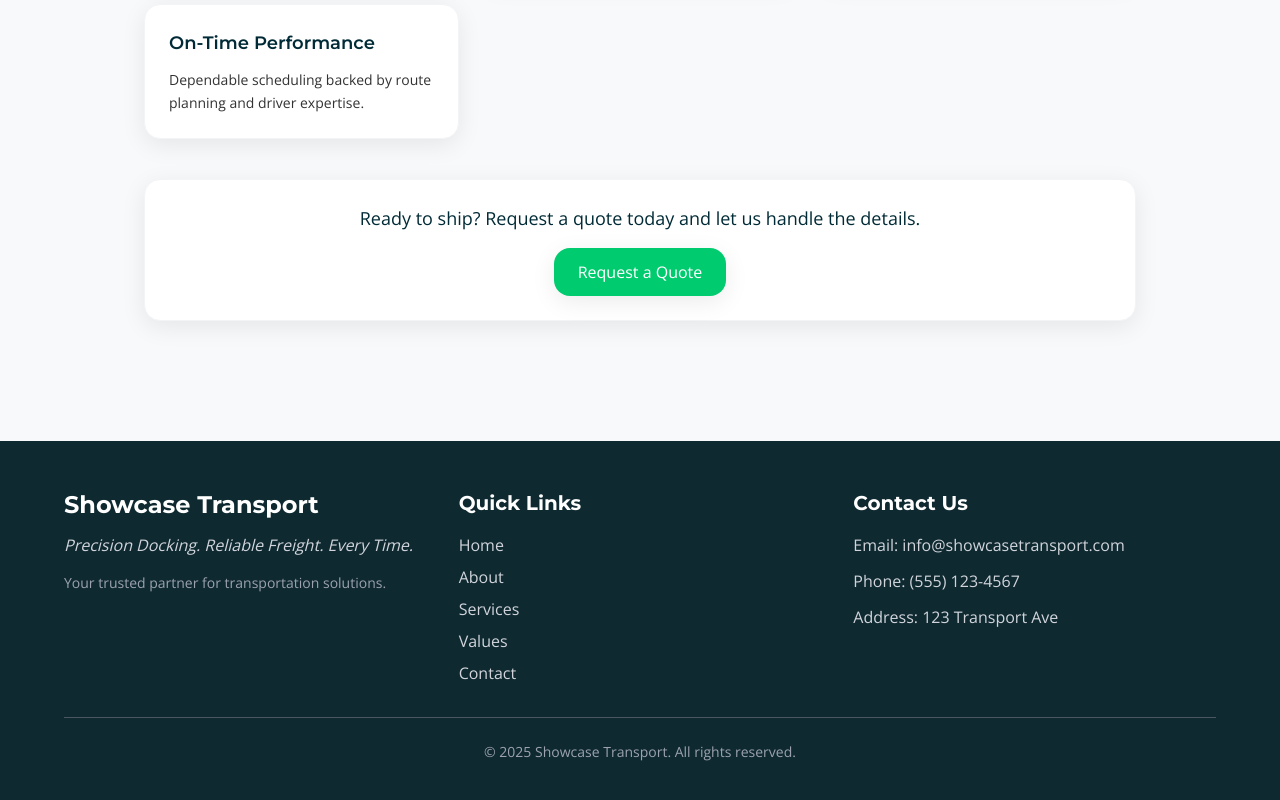
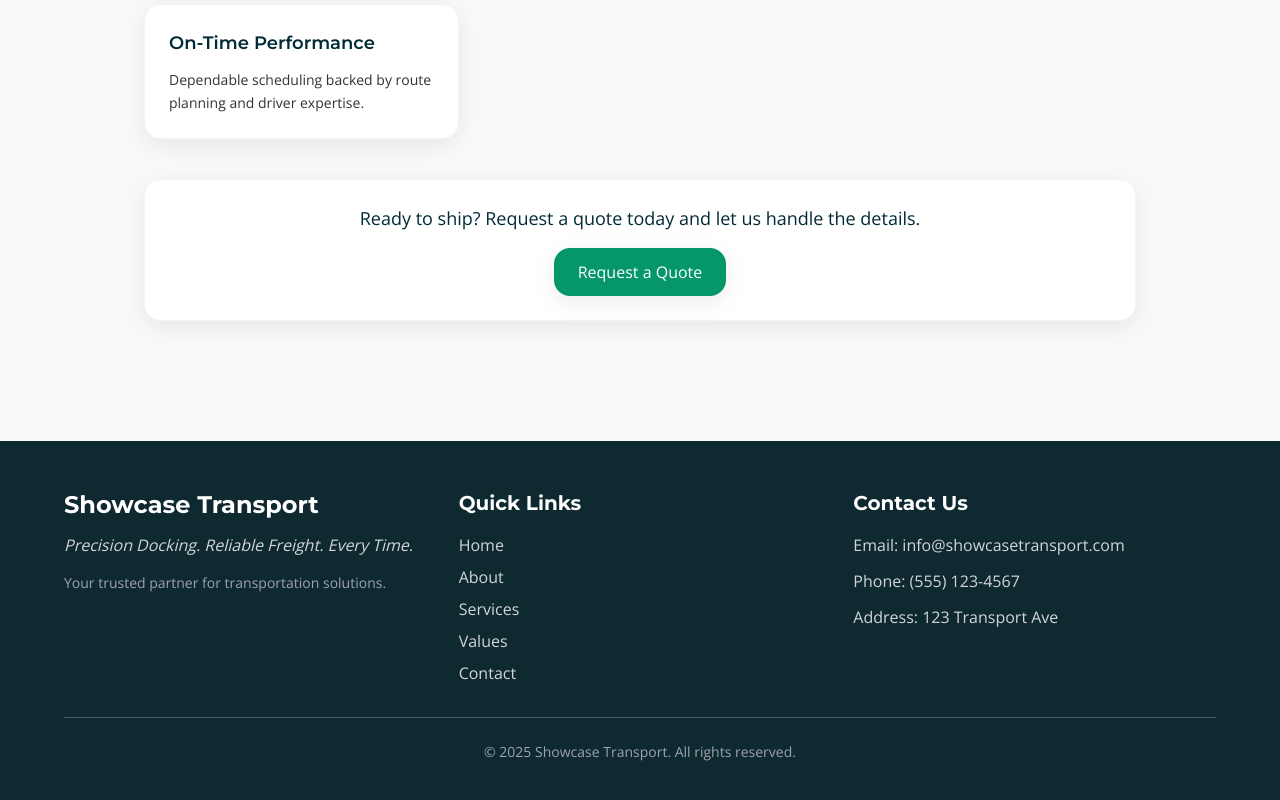
Before and after one commit to knightofren2588/showcase-transport, a React (Vite) app: page /services in a window 1280 px wide. Shown: the part 930-1730 px from the top of the page. Built offline with nearby package versions, Linux system fonts and the light colour scheme.

Commit message:
Update globals.css with updated brand button colors (green-600/green-700)

```diff
--- a/src/styles/globals.css
+++ b/src/styles/globals.css
@@ -1,190 +1,357 @@
 /* Import Google Fonts */
+
 @import url('https://fonts.googleapis.com/css2?family=Montserrat:wght@400;500;600;700&family=Open+Sans:wght@300;400;600;700&display=swap');
 
 /* Tailwind base styles, components, and utilities */
+
 @tailwind base;
+
 @tailwind components;
+
 @tailwind utilities;
 
 /*
+
   BASE LAYER
+
   Apply default styles to HTML elements
+
 */
+
 @layer base {
+
   body {
+
     font-family: 'Open Sans', sans-serif;
+
     background-color: #F8F9FA;
+
     color: #1C1C1C;
+
   }
 
+
+
   h1, h2, h3, h4, h5, h6 {
+
     font-family: 'Montserrat', sans-serif;
+
     font-weight: 600;
+
     color: #002B36;
+
   }
+
 }
 
 /*
+
   COMPONENTS LAYER
+
   Custom reusable component classes
+
 */
+
 @layer components {
 
+
+
   /* Standard brand button - use for general actions */
+
   .brand-btn {
+
     padding: 0.75rem 1.5rem;
-    background-color: #00CC6F;
+
+    background-color: #059669;
+
     color: white;
+
     font-weight: 500;
+
     border-radius: 1rem;
+
     box-shadow: 0 6px 24px rgba(0, 0, 0, 0.08);
+
     transition: all 0.3s;
+
     outline: none;
+
   }
 
+
+
   .brand-btn:hover {
-    background-color: #00b362;
+
+    background-color: #047857;
+
     box-shadow: 0 10px 30px rgba(0, 0, 0, 0.12);
+
   }
 
+
+
   .brand-btn:active {
+
     transform: scale(0.95);
+
   }
 
+
+
   .brand-btn:focus {
+
     outline: none;
-    box-shadow: 0 0 0 2px white, 0 0 0 4px #00CC6F;
+
+    box-shadow: 0 0 0 2px white, 0 0 0 4px #059669;
+
   }
 
+
+
   /* Call-to-action button - use for important actions like "Sign Up" or "Get Started" */
+
   .brand-cta {
+
     padding: 1rem 2rem;
+
     background-color: #FFD166;
+
     color: #002B36;
+
     font-family: 'Montserrat', sans-serif;
+
     font-weight: 700;
+
     font-size: 1.125rem;
+
     border-radius: 1rem;
+
     box-shadow: 0 6px 24px rgba(0, 0, 0, 0.08);
+
     transition: all 0.3s;
+
     outline: none;
+
   }
 
+
+
   .brand-cta:hover {
+
     background-color: #ffc94d;
+
     box-shadow: 0 12px 36px rgba(0, 0, 0, 0.15);
+
     transform: translateY(-2px);
+
   }
 
+
+
   .brand-cta:active {
+
     transform: scale(0.95);
+
   }
 
+
+
   .brand-cta:focus {
+
     outline: none;
+
     box-shadow: 0 0 0 2px white, 0 0 0 4px #FFD166;
+
   }
 
+
+
   /* Card container - use for content sections, features, or items */
+
   .card {
+
     background-color: white;
+
     padding: 1.5rem;
+
     border-radius: 1rem;
+
     box-shadow: 0 6px 24px rgba(0, 0, 0, 0.08);
+
     transition: all 0.3s;
+
     border: 1px solid #f3f4f6;
+
   }
 
+
+
   .card:hover {
+
     box-shadow: 0 10px 30px rgba(0, 0, 0, 0.12);
+
     transform: translateY(-4px);
+
   }
+
 }
 
 /*
+
   UTILITIES LAYER
+
   Additional helper classes if needed
+
 */
+
 @layer utilities {
+
   /* Add custom utility classes here if needed */
 
+
+
   /* Example: Gradient background utility */
+
   .bg-brand-gradient {
+
     background: linear-gradient(135deg, #00CC6F 0%, #002B36 100%);
+
   }
 
+
+
   /* Example: Text gradient utility */
+
   .text-brand-gradient {
+
     background: linear-gradient(to right, #00CC6F, #002B36);
+
     -webkit-background-clip: text;
+
     background-clip: text;
+
     color: transparent;
+
   }
 
+
+
   /* Slow pulse animation for RoutePulse component */
+
   @keyframes pulse-slow {
+
     0%, 100% {
+
       opacity: 1;
+
     }
+
     50% {
+
       opacity: 0.5;
+
     }
+
   }
 
+
+
   .animate-pulse-slow {
+
     animation: pulse-slow 3s ease-in-out infinite;
+
   }
+
 }
 
 /* Smooth scroll behavior */
+
 html {
+
   scroll-behavior: smooth;
+
 }
 
 /* Focus visible styles for keyboard navigation */
+
 *:focus-visible {
+
   outline: 2px solid #FFD166;
+
   outline-offset: 2px;
+
 }
 
 /* Skip to content link styling */
+
 .sr-only {
+
   position: absolute;
+
   width: 1px;
+
   height: 1px;
+
   padding: 0;
+
   margin: -1px;
+
   overflow: hidden;
+
   clip: rect(0, 0, 0, 0);
+
   white-space: nowrap;
+
   border-width: 0;
+
 }
 
 .focus\:not-sr-only:focus {
+
   position: static;
+
   width: auto;
+
   height: auto;
+
   padding: 0.5rem 1rem;
+
   margin: 0;
+
   overflow: visible;
+
   clip: auto;
+
   white-space: normal;
+
 }
 
 /* Ensure smooth rendering for SVG animations */
+
 .st-dock-container svg {
+
   shape-rendering: geometricPrecision;
+
 }
 
 /* Vector stroke optimization */
+
 .st-dock-container svg path,
+
 .st-dock-container svg line,
+
 .st-dock-container svg rect,
+
 .st-dock-container svg circle {
+
   vector-effect: non-scaling-stroke;
+
 }
 
 /* Ensure crisp SVG rendering for TruckDockPro */
+
 .st-dock2-container svg {
+
   shape-rendering: geometricPrecision;
+
 }
```
